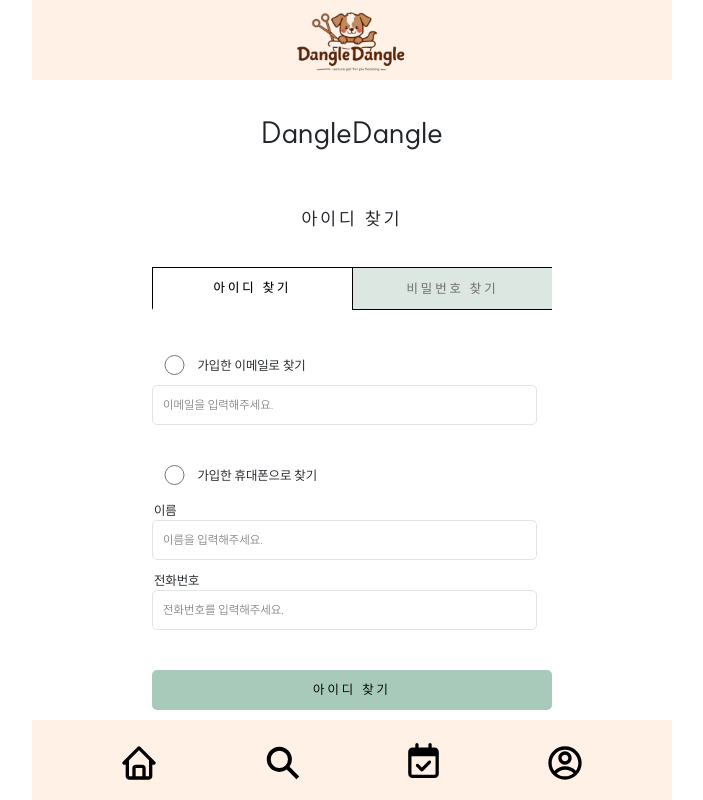
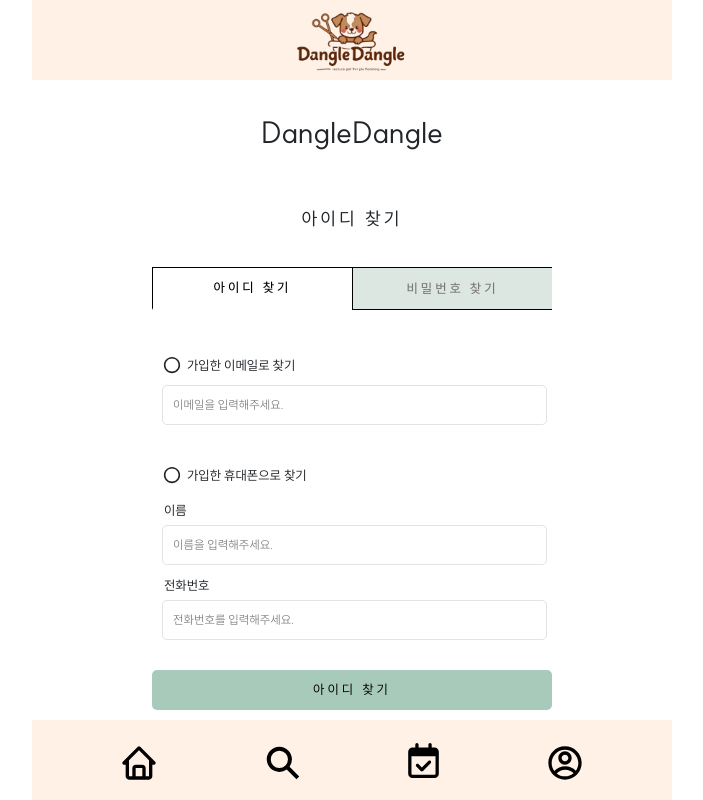
Before and after one commit to shyunu/Dangle-BE, a React (Create React App) app in the folder src/main/frontend/: page /searchAccount in a window 1280 px wide. Shown: the whole page, without its empty margins (288-991 px from the left). Built offline with nearby package versions, Linux system fonts and the light colour scheme.

Commit message:
searchAccount-option변경

```diff
--- a/src/main/frontend/src/screens/account/SearchAccount.tsx
+++ b/src/main/frontend/src/screens/account/SearchAccount.tsx
@@ -3,19 +3,29 @@ import "../../styles/account/SearchAccount.css";
 import Button from "../../components/Button";
 import { useLocation, useNavigate } from "react-router-dom";
 import axios from "axios";
+import { IoMdRadioButtonOff, IoMdRadioButtonOn } from "react-icons/io";
 
 const SearchAccount: React.FC = () => {
     const navigation = useNavigate();
     const location = useLocation(); // 넘긴 state값 가져올때 사용
     const [isFindId, setIsFindId] = useState(true);
+    const [selectedOption, setSelectedOption] = useState<number>(0);
 
-    const [selectedOption, setSelectedOption] = useState<number | null>(null);
-    const changeOption = (e: number) => {
-        setSelectedOption(e);
-    };
-
+    const [userEmail, setUserEmail] = useState("");
+    const [userName, setUserName] = useState("");
     const [userId, setUserId] = useState("");
     const [userPhone, setUserPhone] = useState("");
+
+    const changeOption = (option: number) => {
+        setSelectedOption(option);
+
+        if (option === 1) {
+            setUserName("");
+            setUserPhone("");
+        } else if (option === 2) {
+            setUserEmail("");
+        }
+    };
 
     const handleNavigation = async () => {
         if (isFindId) {
@@ -24,14 +34,14 @@ const SearchAccount: React.FC = () => {
             try {
                 const response = await axios.post("/account/findAccountForPw", { userId, userPhone });
 
-                if(response.data === "계정확인완료") {
-                    navigation("/resetPw", { state : { userId, userPhone } });
+                if (response.data === "계정확인완료") {
+                    navigation("/resetPw", { state: { userId, userPhone } });
                 } else {
                     alert(response.data);
                 }
             } catch (error) {
                 console.error("에러발생:", error);
-                alert("비밀번호찾기 서버연결에 문제 발생함")
+                alert("비밀번호찾기 서버연결에 문제 발생함");
             }
         }
     };
@@ -62,42 +72,58 @@ const SearchAccount: React.FC = () => {
                 {isFindId ? (
                     <>
                         <div className="emailContainer">
-                            <div className="radioWrap">
-                                <input
-                                    type="radio"
-                                    id="option1"
-                                    name="searchOption"
-                                    checked={selectedOption === 1}
-                                    onChange={() => changeOption(1)}
-                                />
+                            <div className="radioWrap" onClick={() => changeOption(1)}>
+                                {selectedOption === 1 ? <IoMdRadioButtonOn /> : <IoMdRadioButtonOff />}
                                 <p>가입한 이메일로 찾기</p>
                             </div>
-                            <input placeholder="이메일을 입력해주세요." />
+                            <input
+                                type="email"
+                                value={userEmail}
+                                onChange={(e) => setUserEmail(e.target.value)}
+                                placeholder="이메일을 입력해주세요."
+                                disabled={selectedOption === 2}
+                            />
                         </div>
                         <div className="phoneContainer">
-                            <div className="radioWrap">
-                                <input
-                                    type="radio"
-                                    id="option2"
-                                    name="searchOption"
-                                    checked={selectedOption === 2}
-                                    onChange={() => changeOption(2)}
-                                />
+                            <div className="radioWrap" onClick={() => changeOption(2)}>
+                                {selectedOption === 2 ? <IoMdRadioButtonOn /> : <IoMdRadioButtonOff />}
                                 <p>가입한 휴대폰으로 찾기</p>
                             </div>
                             <p>이름</p>
-                            <input placeholder="이름을 입력해주세요." />
+                            <input
+                                type="text"
+                                value={userName}
+                                onChange={(e) => setUserName(e.target.value)}
+                                placeholder="이름을 입력해주세요."
+                                disabled={selectedOption === 1}
+                            />
                             <p>전화번호</p>
-                            <input placeholder="전화번호를 입력해주세요." />
+                            <input
+                                type="text"
+                                value={userPhone}
+                                onChange={(e) => setUserPhone(e.target.value)}
+                                placeholder="전화번호를 입력해주세요."
+                                disabled={selectedOption === 1}
+                            />
                         </div>
                     </>
                 ) : (
                     <>
                         <div className="pwContainer">
                             <p>아이디</p>
-                            <input type="text" placeholder="아이디를 입력해주세요." value={userId} onChange={(e) => setUserId(e.target.value)} />
+                            <input
+                                type="text"
+                                placeholder="아이디를 입력해주세요."
+                                value={userId}
+                                onChange={(e) => setUserId(e.target.value)}
+                            />
                             <p>전화번호</p>
-                            <input type="text" placeholder="전화번호를 입력해주세요." value={userPhone} onChange={(e) => setUserPhone(e.target.value)} />
+                            <input
+                                type="text"
+                                placeholder="전화번호를 입력해주세요."
+                                value={userPhone}
+                                onChange={(e) => setUserPhone(e.target.value)}
+                            />
                         </div>
                     </>
                 )}
--- a/src/main/frontend/src/styles/account/SearchAccount.css
+++ b/src/main/frontend/src/styles/account/SearchAccount.css
@@ -65,12 +65,12 @@
   width: 400px;
   height: 30px;
   display: flex;
+  justify-content: flex-start;
 }
-.searchWrap .radioWrap > input {
+.searchWrap .radioWrap > svg {
   height: 20px;
-  width: 100%;
-  margin: 0px 0px 0px 5px;
-  flex: 1;
+  width: 20px;
+  margin: 0px 0px 0px 10px;
 }
 
 .searchWrap input {
@@ -79,11 +79,12 @@
   border-radius: 5px;
   border: 1px solid #e3e3e3;
   padding-left: 10px;
-  margin-bottom: 10px;
+  margin: 0px 0px 10px 10px;
   font-size: 12px;
   font-weight: 100;
 }
-.searchWrap input:focus {
+.emailContainer > input:focus,
+.phoneContainer > input:focus {
   outline: none;
   border-color: #a8caba;
   box-shadow: 0 0 8px rgba(168, 202, 186, 0.5);
@@ -98,10 +99,9 @@
 
 .emailContainer p {
   font-size: 13px;
-  margin-left: 5px;
+  margin: 0px 0px 0px 5px;
   height: 20px;
   line-height: 20px;
-  flex: 10;
 }
 
 /* phone */
@@ -124,7 +124,7 @@
   flex: 10;
 }
 .phoneContainer > p {
-  margin: 0px 0px 0px 2px;
+  margin: 0px 0px 5px 12px;
 }
 
 .phoneContainer > div:nth-of-type(2) {
```
Also changed, not shown: src/main/frontend/public/aboutCommon 2.txt (deleted), src/main/frontend/public/aboutCommon.txt.
